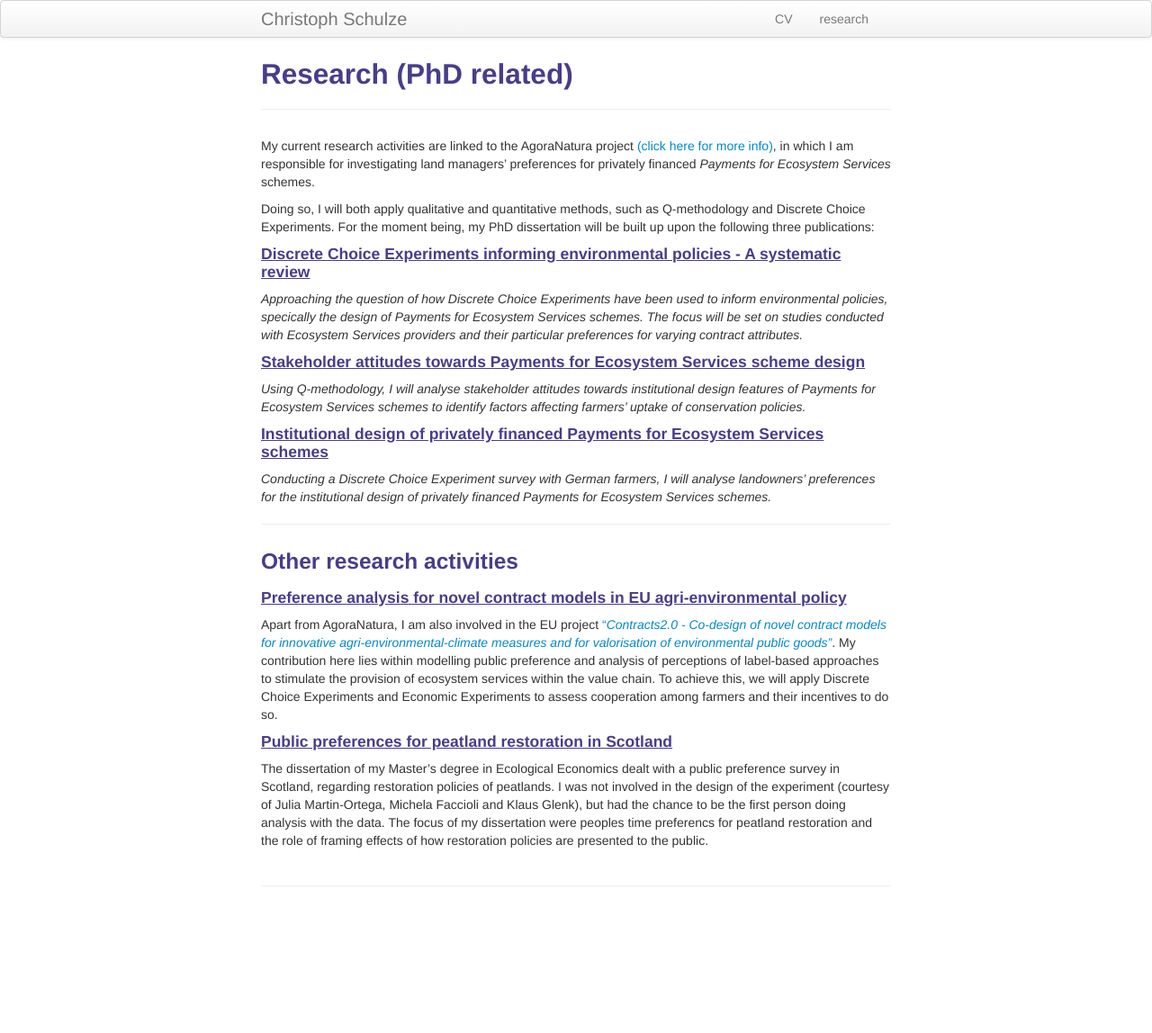
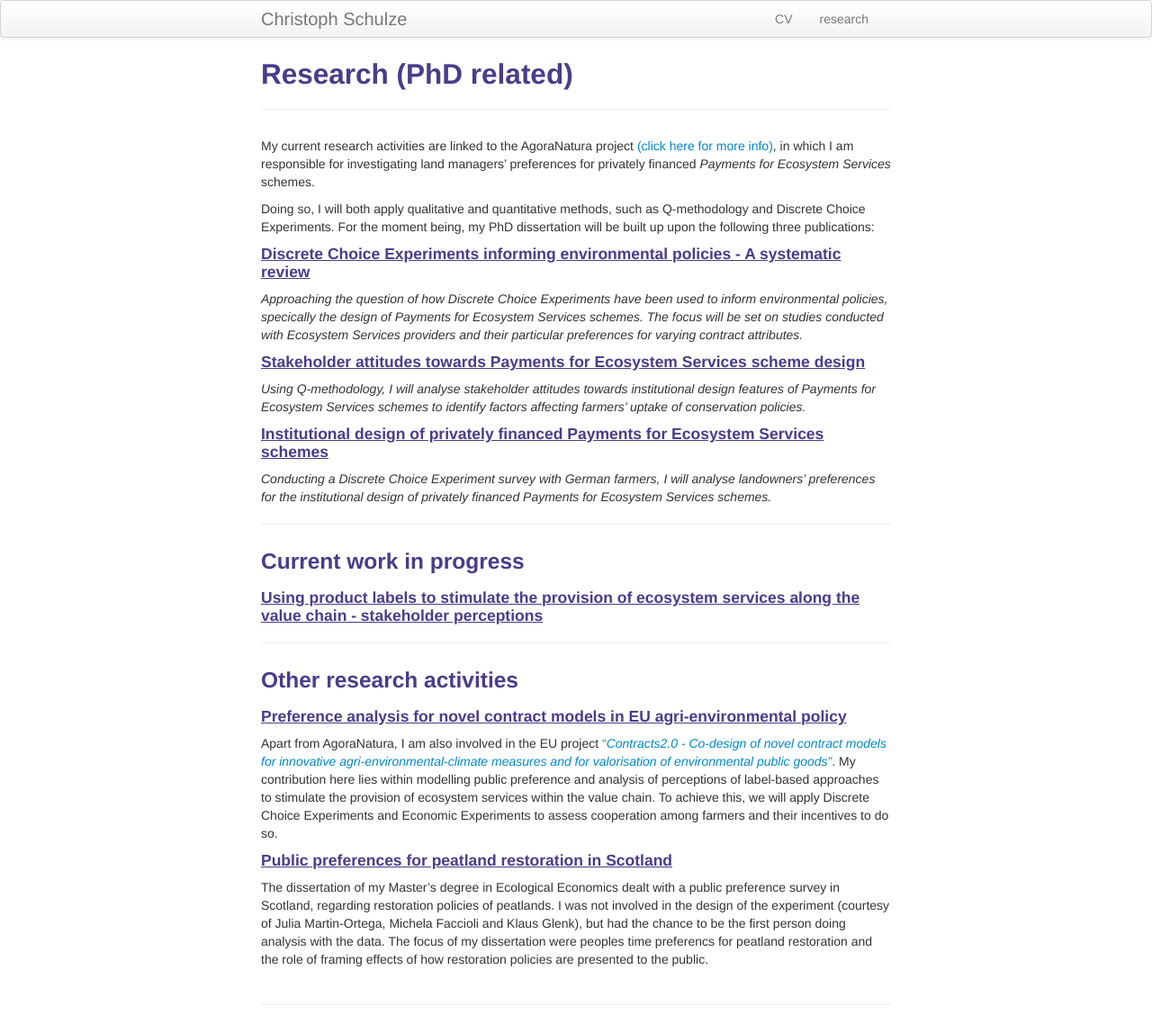
Before and after one commit to crokology/crokology.github.io, a Jekyll site: the page built from pages/research.md, in a window 1280 px wide. Shown: the whole page at 90% size. Built offline with Jekyll 4.4.1, drawn with Linux system fonts in a browser that asks for light colours; before the commit the page ends 1016 px from its top, so only the background shows below that.

Commit message:
Update research.md

```diff
--- a/pages/research.md
+++ b/pages/research.md
@@ -18,6 +18,9 @@ Doing so, I will both apply qualitative and quantitative methods, such as Q-meth
 *Conducting a Discrete Choice Experiment survey with German farmers, I will analyse landowners' preferences for the institutional design of privately financed Payments for Ecosystem Services schemes.*
 
 ---
+### Current work in progress
+#### <u>Using product labels to stimulate the provision of ecosystem services along the value chain - stakeholder perceptions</u>
+---
 ### Other research activities
 #### <u>Preference analysis for novel contract models in EU agri-environmental policy</u>
 Apart from AgoraNatura, I am also involved in the EU project <a href="https://www.project-contracts20.eu/">"*Contracts2.0 - Co-design of novel contract models for innovative agri-environmental-climate measures and for valorisation of environmental public goods"*</a>. My contribution here lies within modelling public preference and analysis of perceptions of label-based approaches to stimulate the provision of ecosystem services within the value chain. To achieve this, we will apply Discrete Choice Experiments and Economic Experiments to assess cooperation among farmers and their incentives to do so.
```
